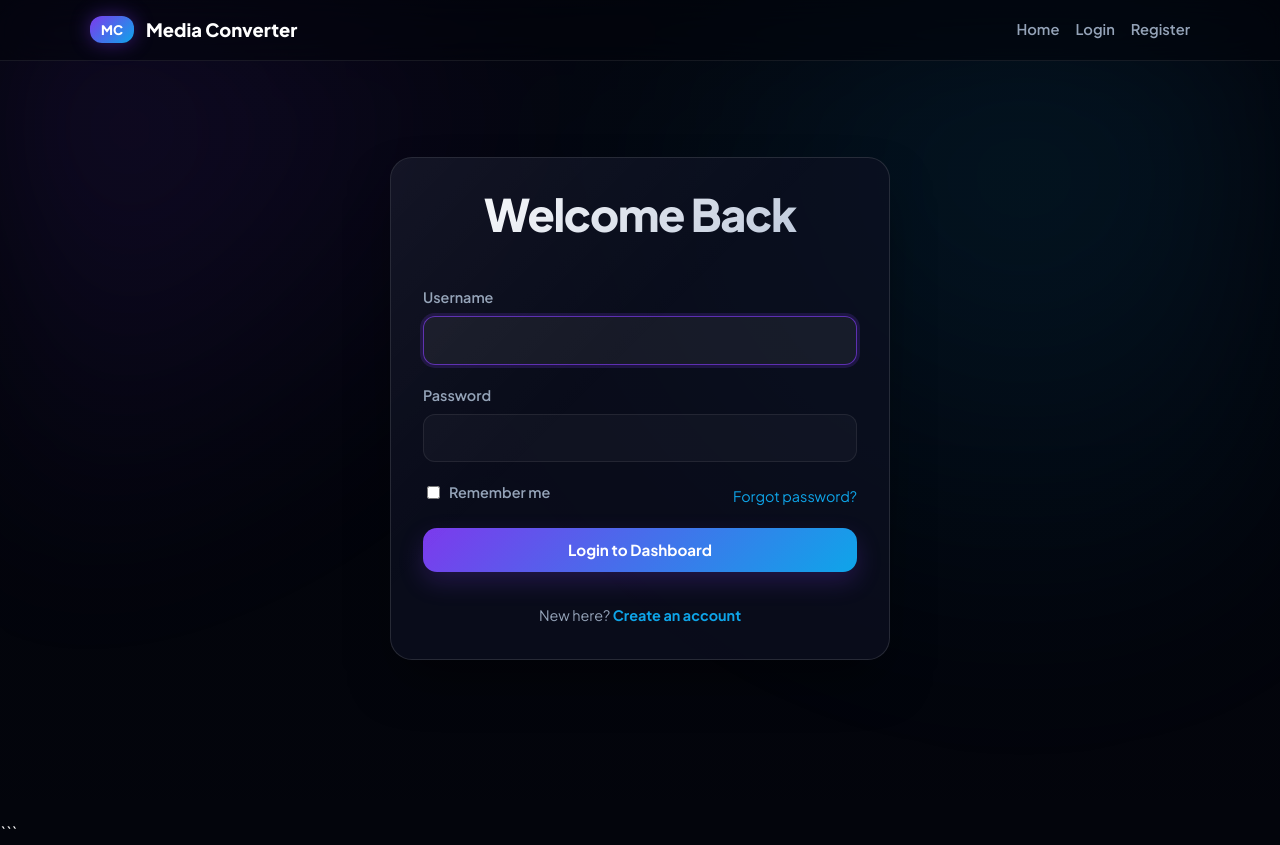
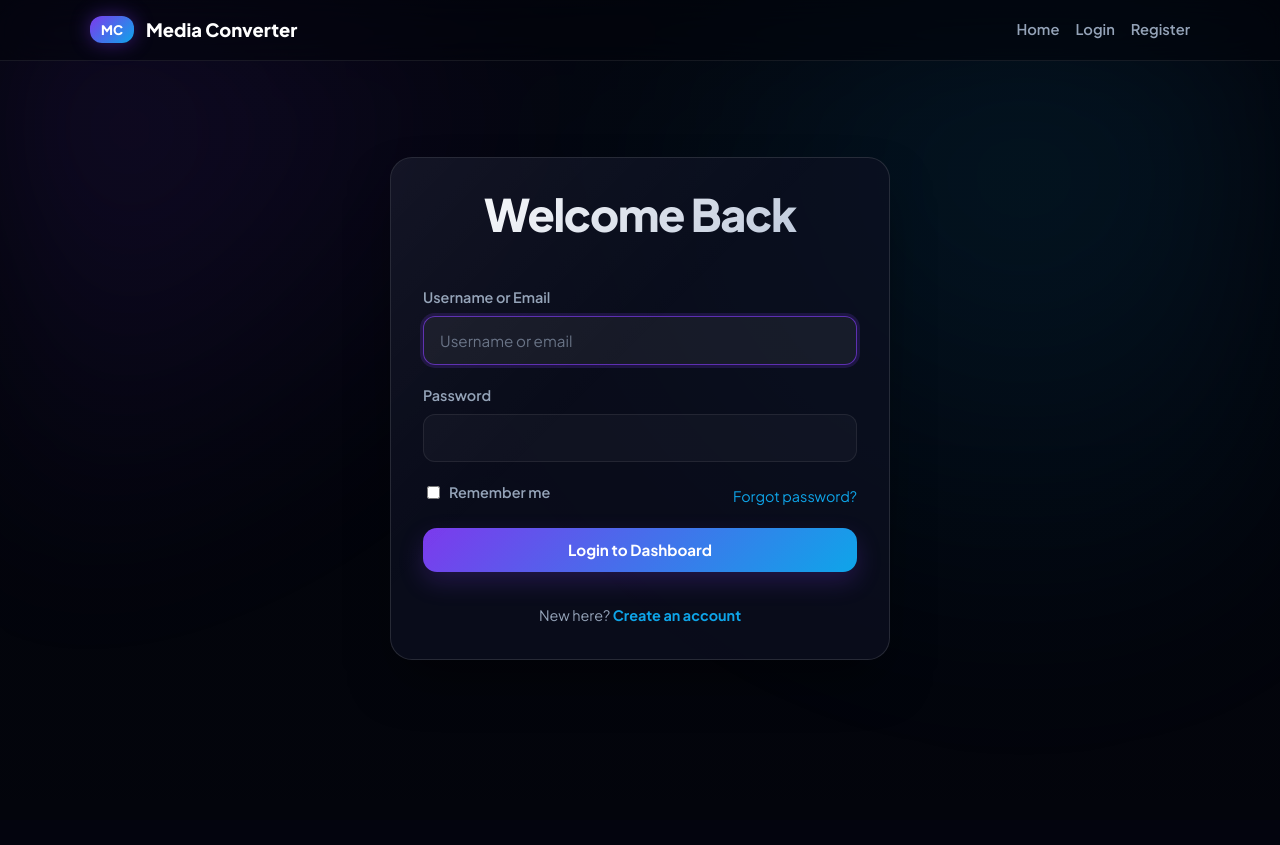
Before and after one commit to DinuRaulGabriel/media-converter-api, a Django app: page /login/ in a window 1280 px wide. After the commit the page ends 660 px from the top, so only its background shows below. Run offline with Django 5.2, Linux system fonts and the light colour scheme.

Commit message:
Test login use email

````diff
--- a/converter/forms.py
+++ b/converter/forms.py
@@ -1,6 +1,6 @@
 from django import forms
 from django.contrib.auth.models import User
-from django.contrib.auth.forms import UserCreationForm
+from django.contrib.auth.forms import UserCreationForm, AuthenticationForm
 
 
 class CustomUserCreationForm(UserCreationForm):
@@ -26,3 +26,15 @@ class CustomUserCreationForm(UserCreationForm):
             user.save()
 
         return user
+
+
+class EmailOrUsernameAuthenticationForm(AuthenticationForm):
+    username = forms.CharField(
+        label="Username or Email",
+        widget=forms.TextInput(
+            attrs={
+                "placeholder": "Username or email",
+                "autofocus": True,
+            }
+        ),
+    )
--- a/converter/templates/converter/base.html
+++ b/converter/templates/converter/base.html
@@ -41,7 +41,7 @@
 
   <main class="container">
     {% block content %}{% endblock %}
-  </main>```
+  </main>
 
   <script>
     document.addEventListener('mousemove', (e) => {
--- a/media_converter/urls.py
+++ b/media_converter/urls.py
@@ -19,6 +19,7 @@ from django.urls import path
 from django.conf import settings
 from django.conf.urls.static import static
 from django.contrib.auth.views import LoginView
+from converter.forms import EmailOrUsernameAuthenticationForm
 
 from converter.views import (
     home,
@@ -35,19 +36,28 @@ from converter.views import (
     delete_download,
 )
 urlpatterns = [
-    path('admin/', admin.site.urls),
-    path('convert/', ConvertVideo.as_view(), name='convert_video'),
-    path('get_video_info/', VideoInfo.as_view(), name='get_video_info'),
-    path('convert-page/', convert_page, name='convert_page'),
-    path('login/', LoginView.as_view(template_name='converter/login.html'), name='login'),
+    # Admin
+    path("admin/", admin.site.urls),
+
+    # Auth
+    path("login/", LoginView.as_view(template_name="converter/login.html", authentication_form=EmailOrUsernameAuthenticationForm), name="login"),
     path("register/", register, name="register"),
     path("logout/", logout_view, name="logout"),
-    path('', home, name='home'),
+
+    # Main pages
+    path("", home, name="home"),
+    path("convert-page/", convert_page, name="convert_page"),
     path("my-downloads/", my_downloads, name="my_downloads"),
     path("my-favorites/", my_favorites, name="my_favorites"),
+    path("my-presets/", my_presets, name="my_presets"),
+
+    # Actions
     path("favorites/toggle/<int:download_id>/", toggle_favorite, name="toggle_favorite"),
-    path("my-presets/", my_presets, name="my_presets"),
+    path("downloads/delete/<int:download_id>/", delete_download, name="delete_download"),
     path("presets/delete/<int:preset_id>/", delete_preset, name="delete_preset"),
-    path("downloads/delete/<int:download_id>/", delete_download, name="delete_download"),
+
+    # API
+    path("convert/", ConvertVideo.as_view(), name="convert_video"),
+    path("get_video_info/", VideoInfo.as_view(), name="get_video_info"),
 
 ]+static(settings.MEDIA_URL, document_root=settings.MEDIA_ROOT) # Serving media files during development
````
